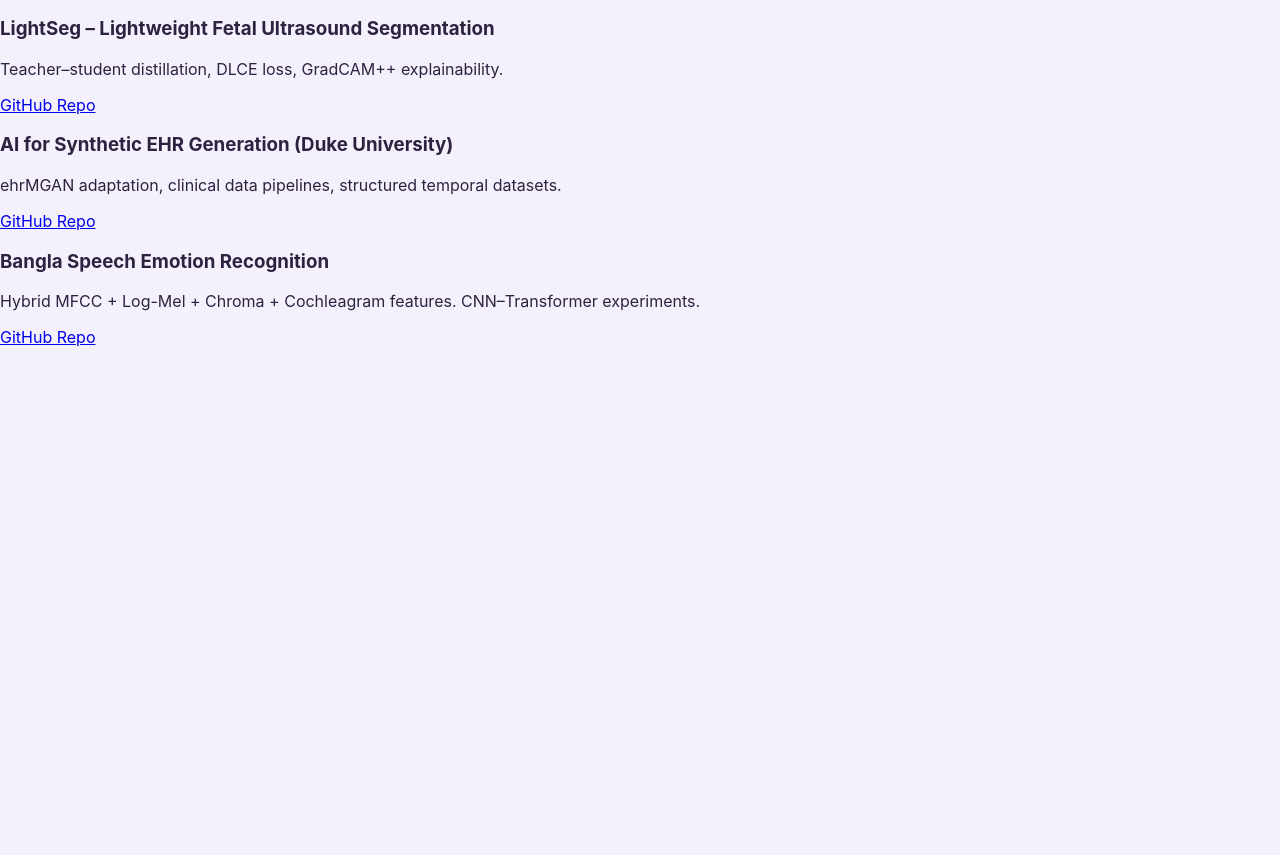
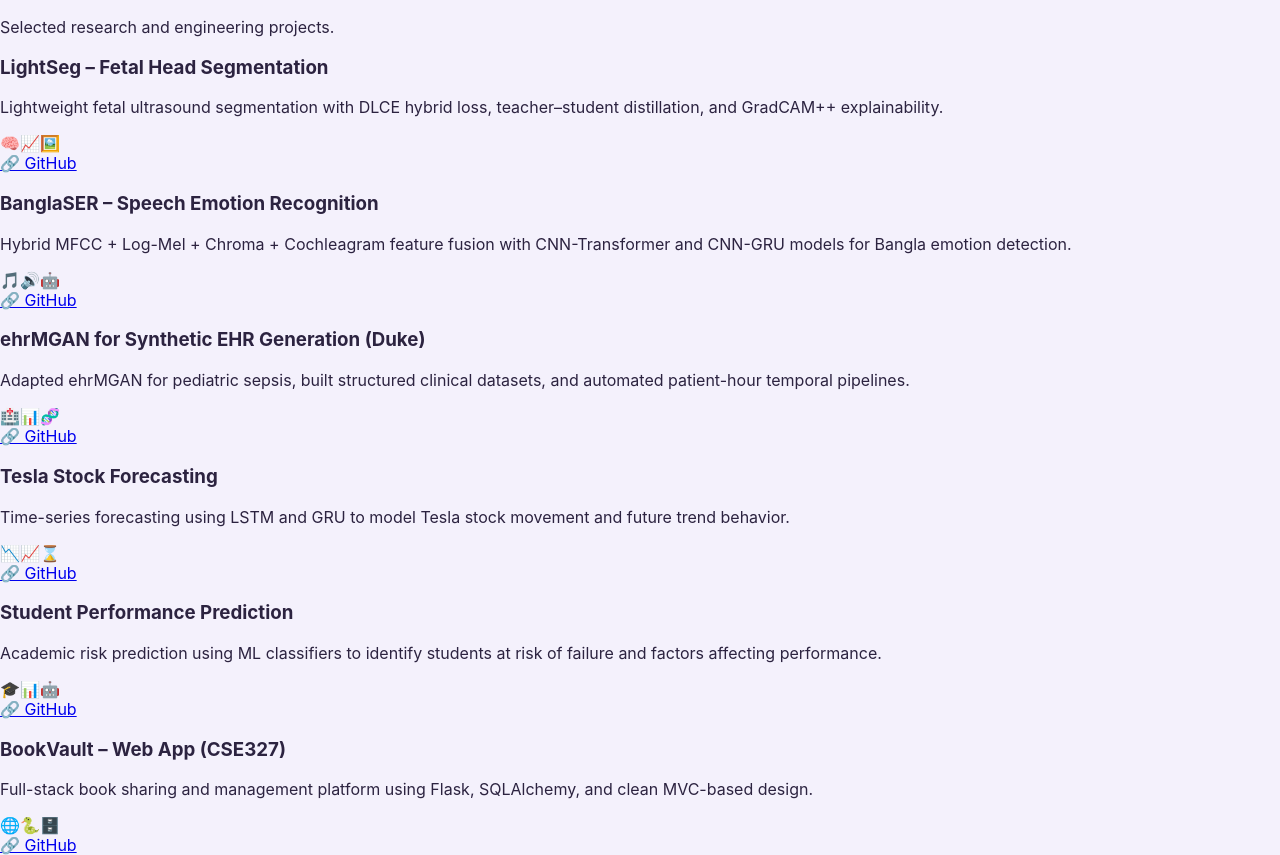
Before and after one commit to TasnubaTiha33/tasnubaislam.github.io, a plain HTML site: page projects.html in a window 1280 px wide. Shown: the part 134-989 px from the top of the page. Before the commit the page ends 800 px from the top, so only its background shows below. Drawn offline with Linux system fonts and the light colour scheme.

Commit message:
Update projects.html

```diff
--- a/projects.html
+++ b/projects.html
@@ -9,6 +9,7 @@
 
 <body>
 
+<!-- NAVBAR -->
 <nav class="navbar">
     <div class="nav-left">
         <a class="logo" href="index.html">Tasnuba Islam</a>
@@ -23,31 +24,77 @@
     </ul>
 </nav>
 
-<section class="content">
-    <h2>Projects</h2>
+<!-- PROJECTS WRAPPER -->
+<section class="page-wrapper">
 
-    <!-- PROJECT CARD 1 -->
+    <h2 class="page-title">Projects</h2>
+    <p class="page-subtitle">Selected research and engineering projects.</p>
+
+    <div class="projects-grid">
+
+        <!-- PROJECT 1 -->
         <div class="project-card">
-        <h3>LightSeg – Lightweight Fetal Ultrasound Segmentation</h3>
-        <p>Teacher–student distillation, DLCE loss, GradCAM++ explainability.</p>
-        <a href="https://github.com/TasnubaTiha33/LightSeg" class="proj-link">GitHub Repo</a>
+            <h3>LightSeg – Fetal Head Segmentation</h3>
+            <p>Lightweight fetal ultrasound segmentation with DLCE hybrid loss, teacher–student distillation, and GradCAM++ explainability.</p>
+            <div class="tech-stack">
+                <span>🧠</span><span>📈</span><span>🖼️</span>
+            </div>
+            <a class="github-btn" href="https://github.com/TasnubaTiha33/Lightseg-A-Fetal-Head-Segmentation-Approach" target="_blank">🔗 GitHub</a>
         </div>
 
-    <!-- PROJECT CARD 2 -->
+        <!-- PROJECT 2 -->
         <div class="project-card">
-        <h3>AI for Synthetic EHR Generation (Duke University)</h3>
-        <p>ehrMGAN adaptation, clinical data pipelines, structured temporal datasets.</p>
-        <a href="https://github.com/TasnubaTiha33/EHR-FeatureSynthesizerPipeline-FSP" class="proj-link">GitHub Repo</a>
+            <h3>BanglaSER – Speech Emotion Recognition</h3>
+            <p>Hybrid MFCC + Log-Mel + Chroma + Cochleagram feature fusion with CNN-Transformer and CNN-GRU models for Bangla emotion detection.</p>
+            <div class="tech-stack">
+                <span>🎵</span><span>🔊</span><span>🤖</span>
+            </div>
+            <a class="github-btn" href="https://github.com/TasnubaTiha33/BanglaSER-FeatureFusion" target="_blank">🔗 GitHub</a>
         </div>
 
-    <!-- PROJECT CARD 3 -->
+        <!-- PROJECT 3 -->
         <div class="project-card">
-        <h3>Bangla Speech Emotion Recognition</h3>
-        <p>Hybrid MFCC + Log-Mel + Chroma + Cochleagram features. CNN–Transformer experiments.</p>
-        <a href="https://github.com/TasnubaTiha33/BanglaSER" class="proj-link">GitHub Repo</a>
+            <h3>ehrMGAN for Synthetic EHR Generation (Duke)</h3>
+            <p>Adapted ehrMGAN for pediatric sepsis, built structured clinical datasets, and automated patient-hour temporal pipelines.</p>
+            <div class="tech-stack">
+                <span>🏥</span><span>📊</span><span>🧬</span>
+            </div>
+            <a class="github-btn" href="https://github.com/TasnubaTiha33/ehrMGAN_Sepsis_DUKE" target="_blank">🔗 GitHub</a>
         </div>
 
+        <!-- PROJECT 4 -->
+        <div class="project-card">
+            <h3>Tesla Stock Forecasting</h3>
+            <p>Time-series forecasting using LSTM and GRU to model Tesla stock movement and future trend behavior.</p>
+            <div class="tech-stack">
+                <span>📉</span><span>📈</span><span>⌛</span>
+            </div>
+            <a class="github-btn" href="https://github.com/TasnubaTiha33/Tesla-S" target="_blank">🔗 GitHub</a>
+        </div>
+
+        <!-- PROJECT 5 -->
+        <div class="project-card">
+            <h3>Student Performance Prediction</h3>
+            <p>Academic risk prediction using ML classifiers to identify students at risk of failure and factors affecting performance.</p>
+            <div class="tech-stack">
+                <span>🎓</span><span>📊</span><span>🤖</span>
+            </div>
+            <a class="github-btn" href="https://github.com/TasnubaTiha33/Predicting-Student-Success-and-Failure" target="_blank">🔗 GitHub</a>
+        </div>
+
+        <!-- PROJECT 6 -->
+        <div class="project-card">
+            <h3>BookVault – Web App (CSE327)</h3>
+            <p>Full-stack book sharing and management platform using Flask, SQLAlchemy, and clean MVC-based design.</p>
+            <div class="tech-stack">
+                <span>🌐</span><span>🐍</span><span>🗄️</span>
+            </div>
+            <a class="github-btn" href="https://github.com/TasnubaTiha33/BookVault_CSE327" target="_blank">🔗 GitHub</a>
+        </div>
+
+    </div>
 </section>
 
+<script src="script.js"></script>
 </body>
 </html>
```
Lines whose indentation alone changed are shown as unchanged.
